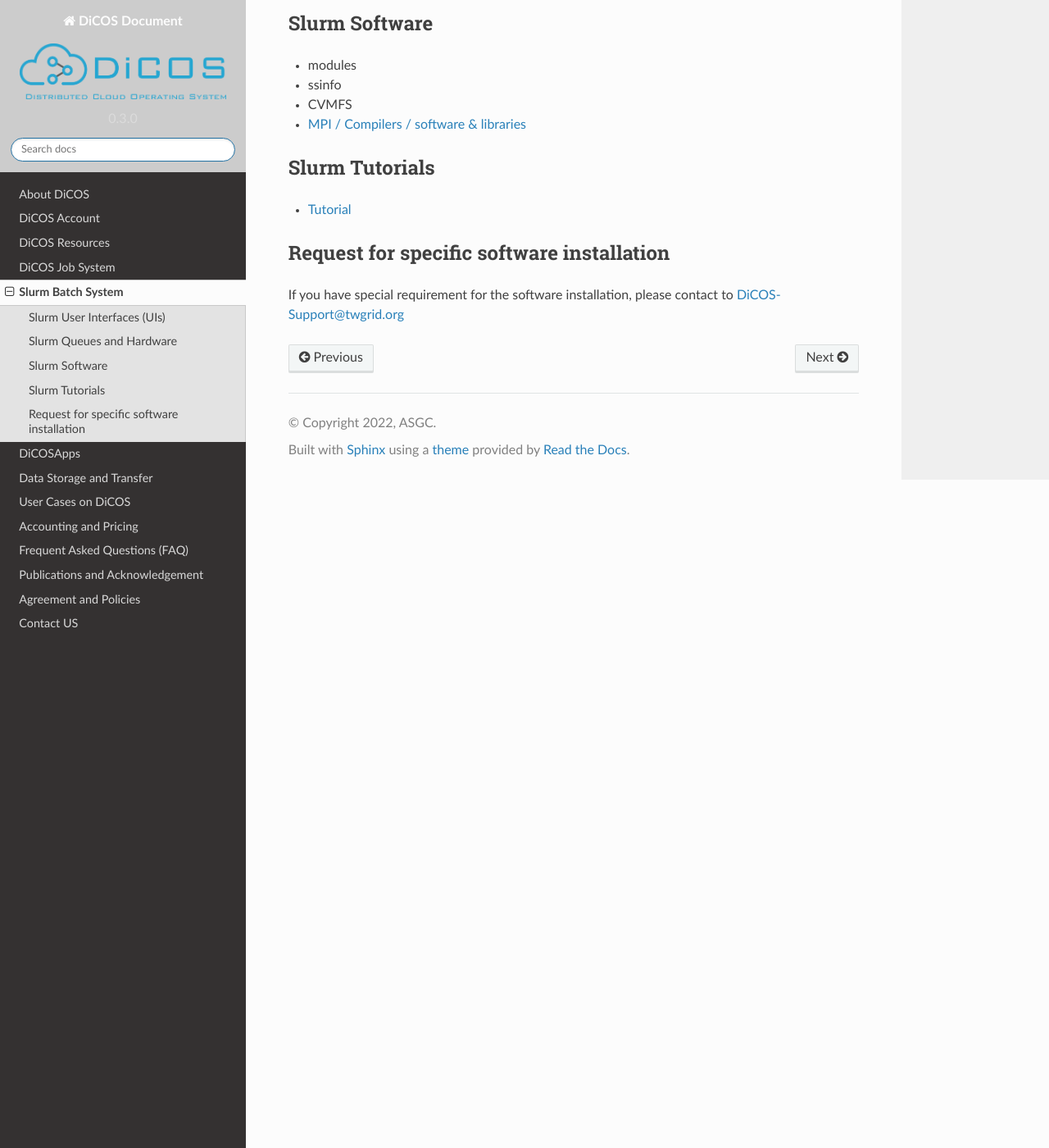
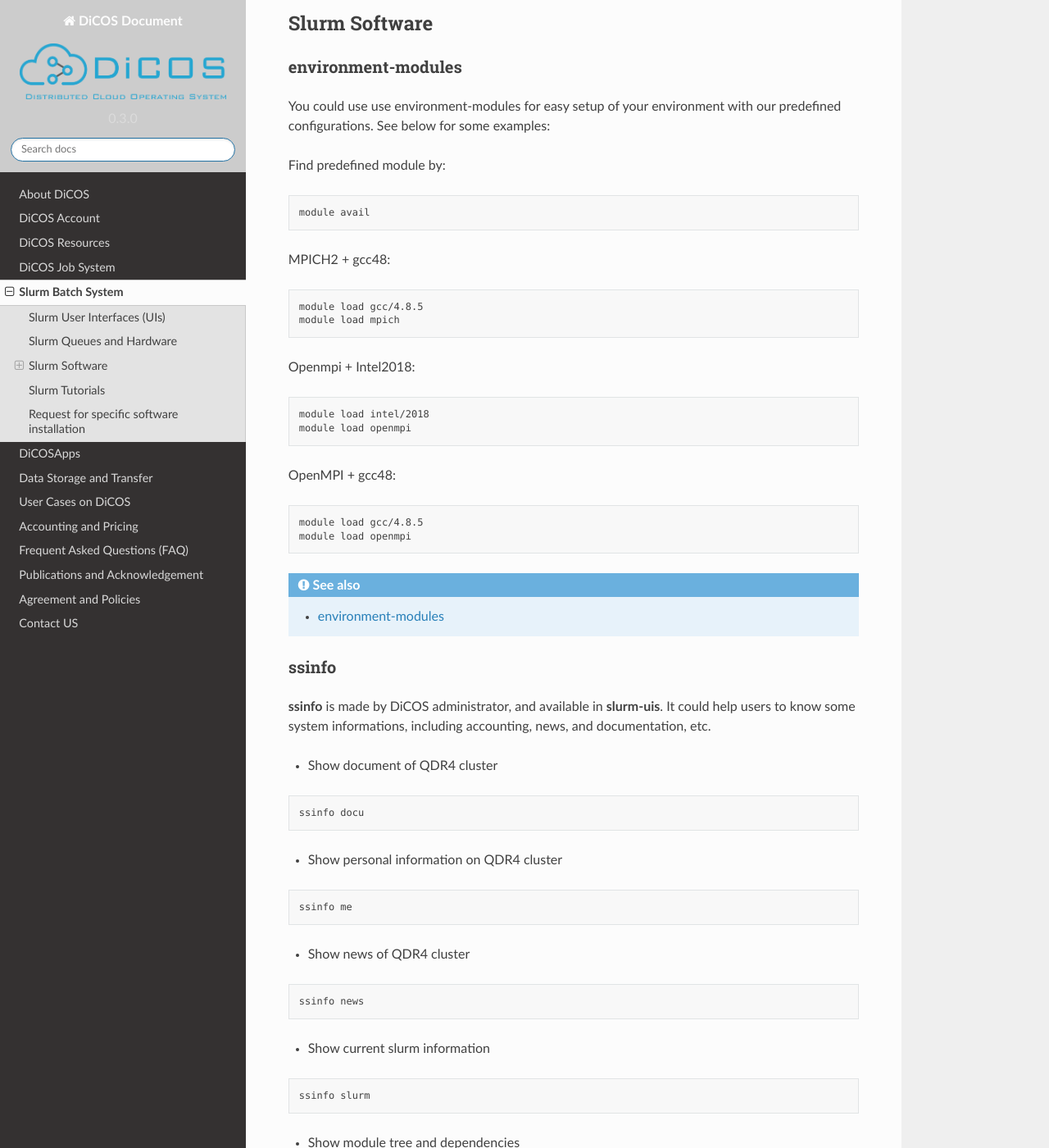
Before and after one commit to ASGCOPS/dicos_document, a Sphinx documentation site: the page built from docs/source/slurm_job_submission.rst, in a window 1280 px wide and 1400 px high, scrolled down 841 px. Shown: the whole window at 82% size. Built offline with Sphinx 7.4.7 and the Read the Docs theme 2.0.0, drawn with Linux system fonts in a browser that asks for light colours; some of the changed text lies outside the part shown.

Commit message:
Edit slurm_job_submission.rst

```diff
--- a/docs/source/slurm_job_submission.rst
+++ b/docs/source/slurm_job_submission.rst
@@ -79,11 +79,92 @@
 Slurm Software
 -------------------------------
 
-* modules
-* ssinfo
-* CVMFS
+environment-modules
+^^^^^^^^^^^^^^^^^^^^^^
 
-* :doc:`MPI / Compilers / software & libraries <slurm_job_submission/available_software>`
+You could use use environment-modules for easy setup of your environment with our predefined configurations. See below for some examples:
+
+Find predefined module by:
+
+.. code-block:: bash
+
+   module avail
+
+
+MPICH2 + gcc48:
+
+.. code-block:: bash
+
+   module load gcc/4.8.5
+   module load mpich
+
+Openmpi + Intel2018:
+
+.. code-block:: bash
+
+   module load intel/2018
+   module load openmpi
+
+OpenMPI + gcc48:
+
+.. code-block:: bash
+
+   module load gcc/4.8.5
+   module load openmpi
+
+.. seealso::
+
+   * `environment-modules <https://modules.readthedocs.io/en/latest/index.html>`_
+
+ssinfo
+^^^^^^^^^^
+
+**ssinfo** is made by DiCOS administrator, and available in **slurm-uis**. It could help users to know some system informations, including accounting, news, and documentation, etc.
+
+* Show document of QDR4 cluster
+
+.. code-block:: bash
+
+   ssinfo docu
+
+* Show personal information on QDR4 cluster
+
+.. code-block:: bash
+
+   ssinfo me
+
+* Show news of QDR4 cluster
+
+.. code-block:: bash
+
+   ssinfo news
+
+* Show current slurm information
+
+.. code-block:: bash
+
+   ssinfo slurm
+
+* Show module tree and dependencies
+
+.. code-block:: bash
+
+   ssinfo modules
+
+
+CVMFS
+^^^^^^^^
+
+CVMFS represented for CernVM-FS. It's originally used in the grid computing, and try to deliver the updated software for the computation. The file system is read-only, so it is very suitable for the software delivery. In DiCOS system, CVMFS file system is for the software repository for users, and mounted in _/cvmfs_. The __modules__ environment in slurm system help user to setup the environment for specifically software, and the software is located in CVMFS.
+
+.. seealso::
+
+   * https://cernvm.cern.ch/fs/
+
+Docs
+^^^^^^^^
+
+* :doc:`MPI / Compilers / Software and Libraries <slurm_job_submission/software>`
 
 -------------------------------
 Slurm Tutorials
@@ -95,4 +176,4 @@
 Request for specific software installation
 -------------------------------------------
 
-If you have special requirement for the software installation, please contact to DiCOS-Support@twgrid.org
+If you have special requirement for the software installation, please contact to DiCOS-Support@twgrid.org.
--- a/docs/source/slurm_job_submission/available_software.rst
+++ b/docs/source/slurm_job_submission/software.rst
@@ -58,6 +58,7 @@
 To setup compiler environment, please source specific setup script at following path:
 
 ::
+
     /cvmfs/cvmfs.grid.sinica.edu.tw/hpc/compiler/scripts/
 
 
```
